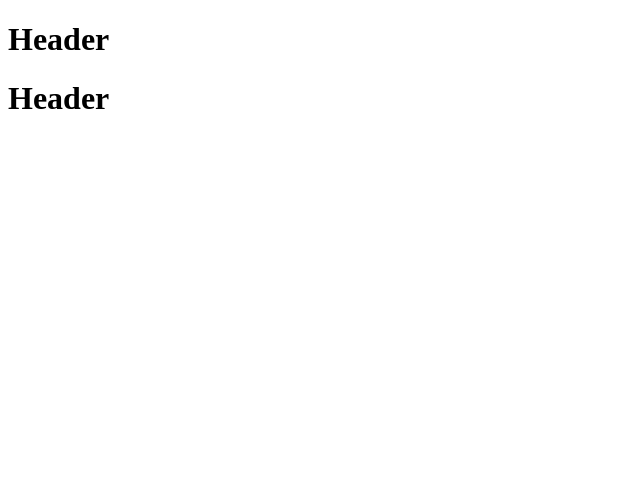
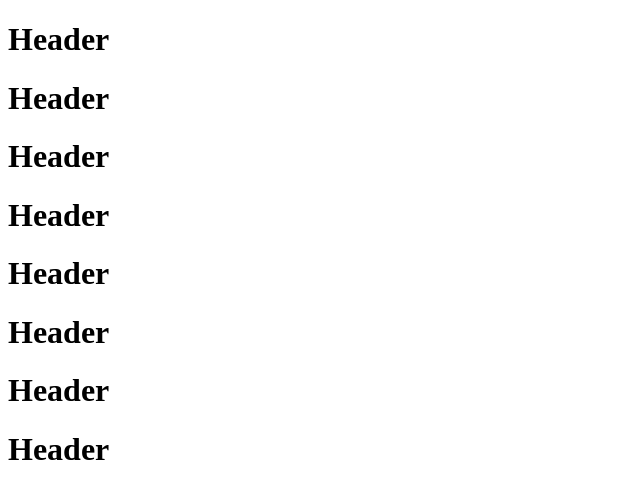
Before and after one commit to TarasovArtem/Pug, a plain HTML site: page newIndex.html in a window 1280 px wide. Shown: the whole page, without its empty margins (0-640 px from the left). Drawn offline with Linux system fonts and the light colour scheme.

Commit message:
add few headers

```diff
--- a/newIndex.html
+++ b/newIndex.html
@@ -9,6 +9,15 @@
 <body>
     <h1>Header</h1>
     <h1>Header</h1>
+    <h1>Header</h1>
+    <h1>Header</h1>
+
+
+    <h1>Header</h1>
+    <h1>Header</h1>
+
+    <h1>Header</h1>
+    <h1>Header</h1>
 
 
 </body>
```
